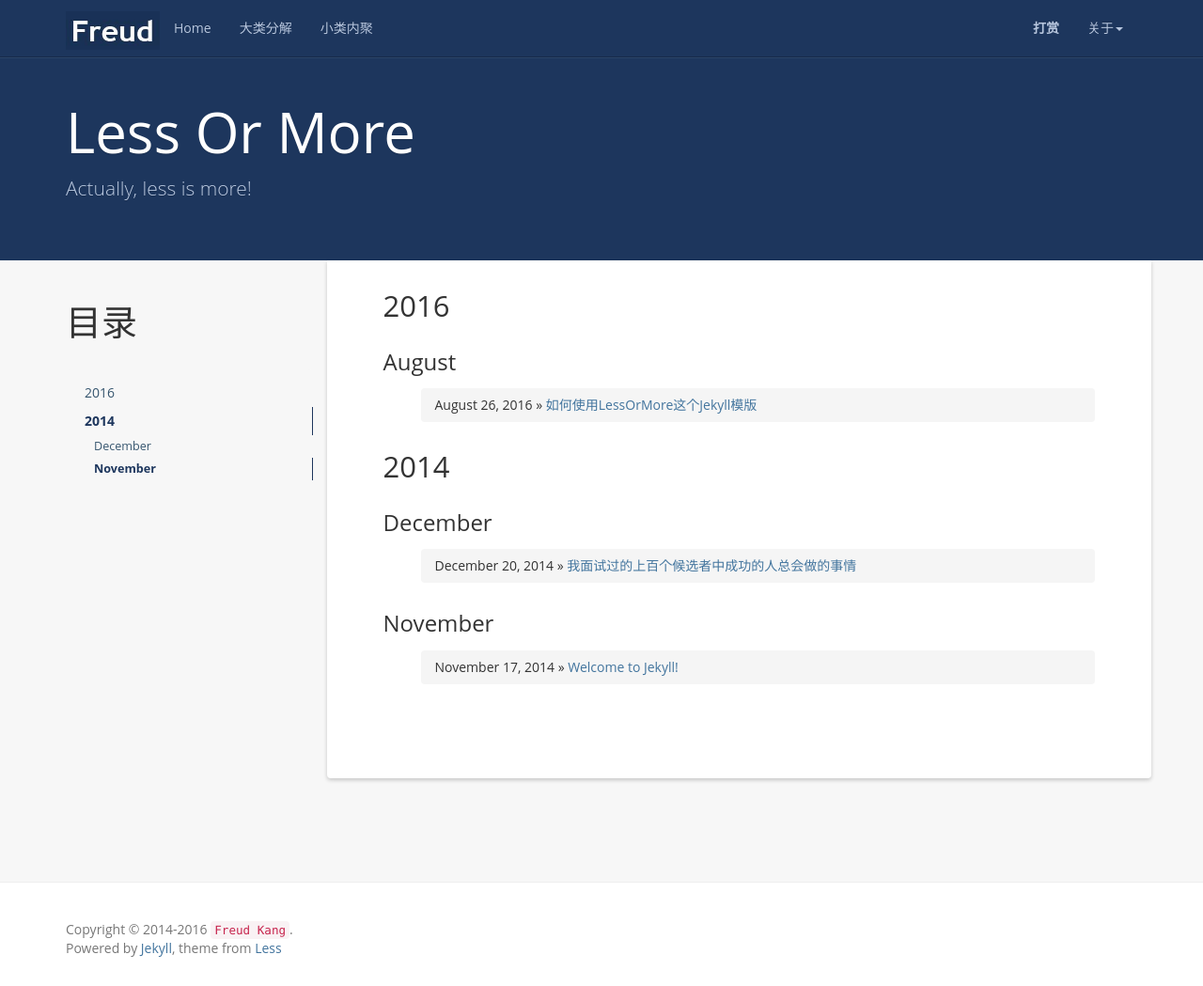
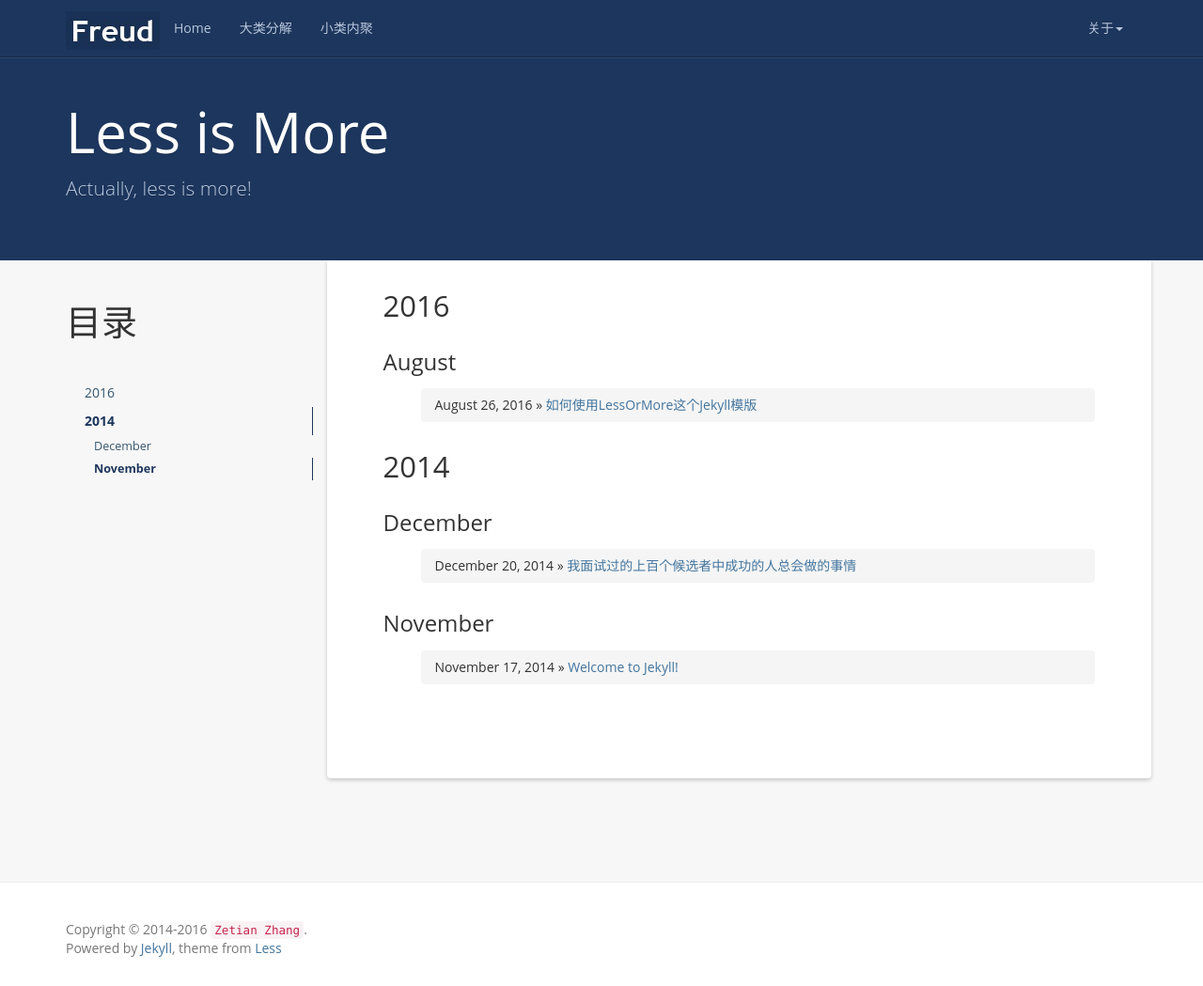
Before and after one commit to usummer/blog_zetian, a Jekyll site: the page built from index.html, in a window 1280 px wide and 1049 px high. Shown: the whole window at 94% size. Built offline with Jekyll 4.4.1, drawn with Linux system fonts in a browser that asks for light colours; the list of posts is cut into pages by our own code; comment, search, counter and statistics services are not loaded.

Commit message:
init setting

```diff
--- a/_config.yml
+++ b/_config.yml
@@ -1,13 +1,13 @@
 # Site settings
-name: Less Or More
-email: luoyan35714@126.com
-author: Freud Kang
-url: http://www.hifreud.com
-resume_site: http://www.hifreud.com/Resume.io/
-github: https://github.com/luoyan35714/
-baseurl: "/LessOrMore"
+name: Less is More
+email: zetianzzt@gmail.com
+author: Zetian Zhang
+url: http://www.zetian.com
+resume_site: http://www.zetian.com/Resume.io/
+github: https://github.com/usummer/
+baseurl: "/LesIsMore"
 description: Actually, less is more!
-meta_description: 康志华;个人博客;学而不思则罔;思而不学则殆;生命不止;折腾不休
+meta_description: 个人博客;学而不思则罔;思而不学则殆;生命不止;折腾不休
 motto: It's our wits that make us men.
 banner: 学而不思则罔，思而不学则殆。
 
@@ -17,7 +17,7 @@ paginate: 10
 
 exclude: ['README.md', 'Gemfile.lock', 'Gemfile', 'Rakefile']
 
-github_username: luoyan35714
+github_username: usummer
 highlighter: rouge
 
 # Build settings
--- a/_includes/header.html
+++ b/_includes/header.html
@@ -23,9 +23,6 @@
         </li>
       </ul>
       <ul class="nav navbar-nav navbar-right">
-        <li>
-          <a href="{{ '/donate/' | prepend: site.baseurl }}"><strong>打赏</strong></a>
-        </li>
         <li class="dropdown">
           <a href="#" class="dropdown-toggle" data-toggle="dropdown">关于<b class="caret"></b></a>
           <ul class="dropdown-menu">
```
Also changed, not shown: README.md.
